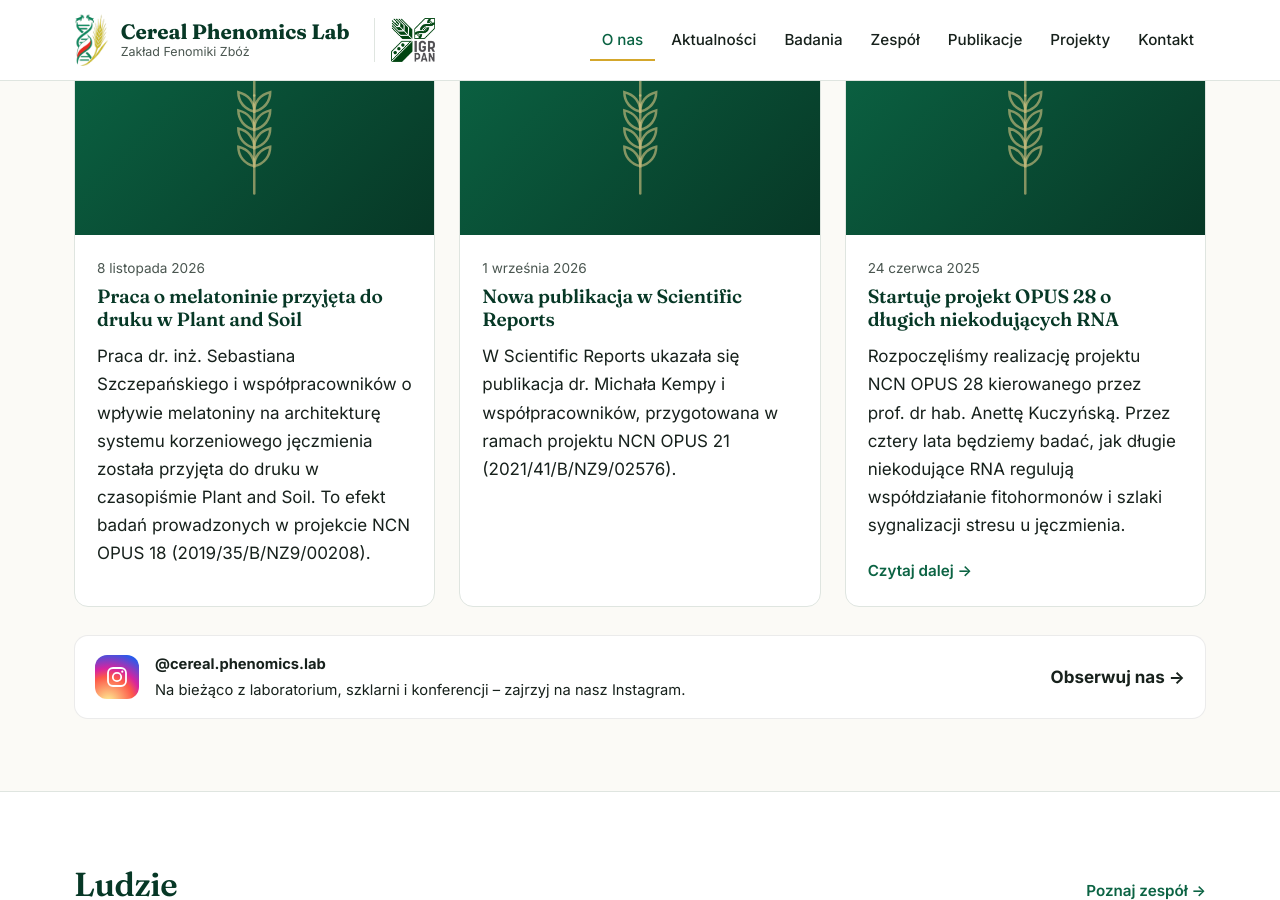
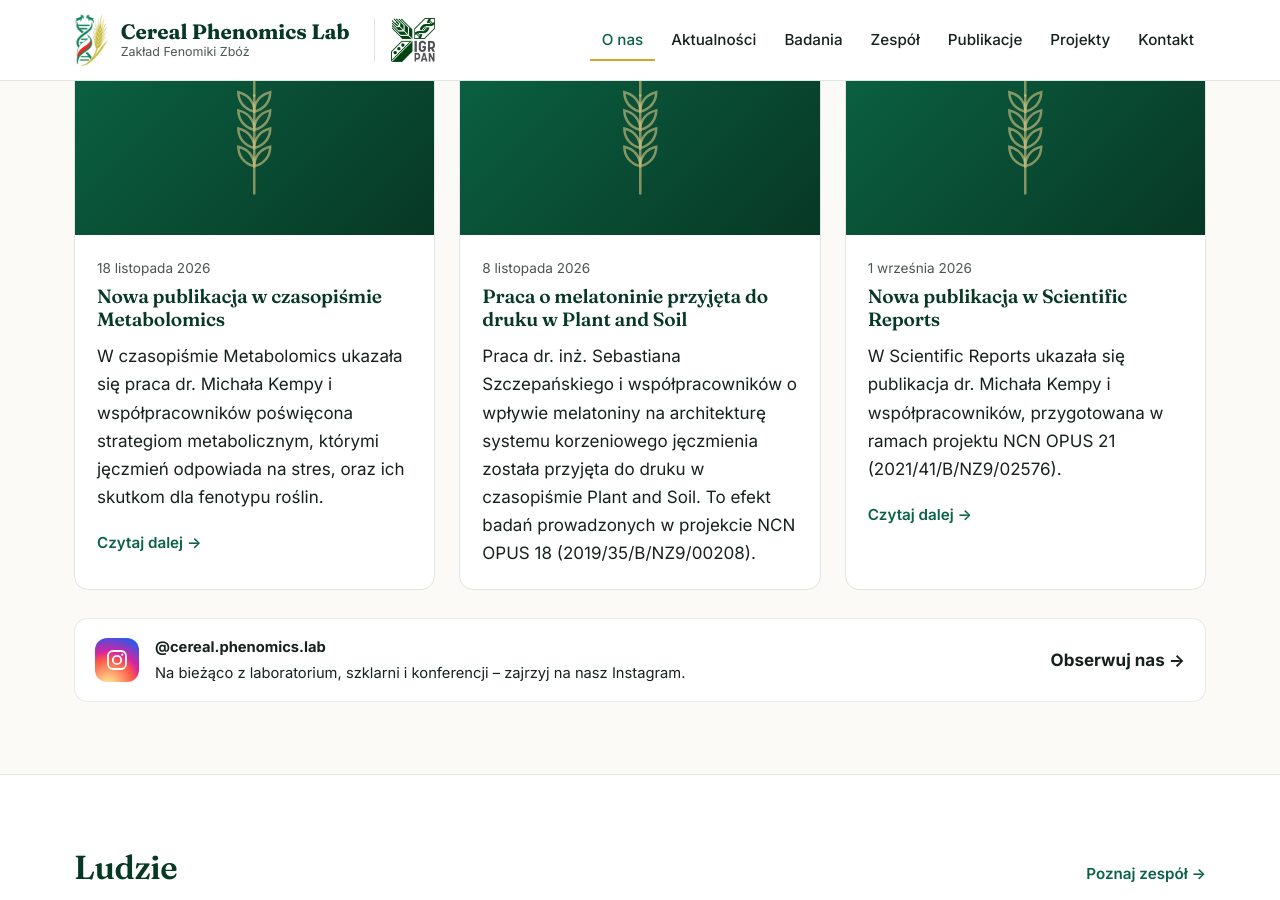
Before and after one commit to cerealphenomicslab/phenomics, a Jekyll site: the page built from index.html, in a window 1280 px wide and 900 px high, scrolled down 1926 px. Built offline with Jekyll 4.4.1, drawn with Linux system fonts in a browser that asks for light colours.

Commit message:
News: Metabolomics paper, DOI link for Scientific Reports
Co-Authored-By: Claude Opus 5.5 <noreply@anthropic.com>
Claude-Session: https://claude.ai/code/session_01BpixLDtSyKgzMCFacAooMG

```diff
--- a/_data/news.yml
+++ b/_data/news.yml
@@ -2,6 +2,12 @@
 # image: plik w assets/img/news/ (opcjonalnie), link: adres "czytaj dalej" (opcjonalnie, np. DOI)
 # placeholder: true -> etykieta "przykład"; teksty w [nawiasach] do uzupełnienia
 # Osoby zawsze z tytułem naukowym i nazwiskiem (np. dr. inż. Sebastiana Szczepańskiego).
+- date: 2026-11-18
+  title_pl: Nowa publikacja w czasopiśmie Metabolomics
+  title_en: New paper in Metabolomics
+  text_pl: W czasopiśmie Metabolomics ukazała się praca dr. Michała Kempy i współpracowników poświęcona strategiom metabolicznym, którymi jęczmień odpowiada na stres, oraz ich skutkom dla fenotypu roślin.
+  text_en: A paper by Dr. Michał Kempa and co-workers on the metabolic strategies barley uses to respond to stress, and their consequences for plant phenotype, has been published in Metabolomics.
+  link: https://doi.org/10.1007/s11306-026-02406-8
 - date: 2026-11-08
   title_pl: Praca o melatoninie przyjęta do druku w Plant and Soil
   title_en: Melatonin paper accepted in Plant and Soil
@@ -12,6 +18,7 @@
   title_en: New paper in Scientific Reports
   text_pl: W Scientific Reports ukazała się publikacja dr. Michała Kempy i współpracowników, przygotowana w ramach projektu NCN OPUS 21 (2021/41/B/NZ9/02576).
   text_en: A paper by Dr. Michał Kempa and co-workers, based on research from the NCN OPUS 21 project (2021/41/B/NZ9/02576), has been published in Scientific Reports.
+  link: https://doi.org/10.1038/s41598-026-69888-3
 - date: 2025-06-24
   title_pl: Startuje projekt OPUS 28 o długich niekodujących RNA
   title_en: OPUS 28 project on long non-coding RNAs starts
--- a/_includes/news-list.html
+++ b/_includes/news-list.html
@@ -11,7 +11,7 @@
       <p class="news-card__date"><time datetime="{{ n.date | date: '%Y-%m-%d' }}">{% include date.html d=n.date %}</time>{% if n.placeholder %} <span class="badge badge--ph">{{ t.example }}</span>{% endif %}</p>
       <h3 class="news-card__title">{% if page.lang == 'pl' %}{{ n.title_pl }}{% else %}{{ n.title_en }}{% endif %}</h3>
       <p>{% if page.lang == 'pl' %}{{ n.text_pl }}{% else %}{{ n.text_en }}{% endif %}</p>
-      {%- if n.link %}<a class="more" href="{{ n.link }}">{{ t.read_more }} →</a>{% endif %}
+      {%- if n.link %}<a class="more" href="{{ n.link }}"{% if n.link contains "://" %} target="_blank" rel="noopener"{% endif %}>{{ t.read_more }} →</a>{% endif %}
     </div>
   </li>
   {%- endfor %}
```
